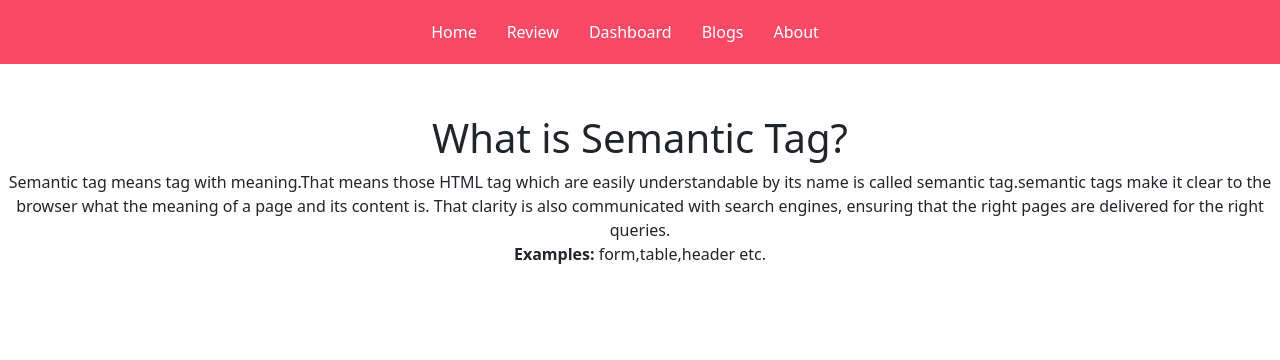
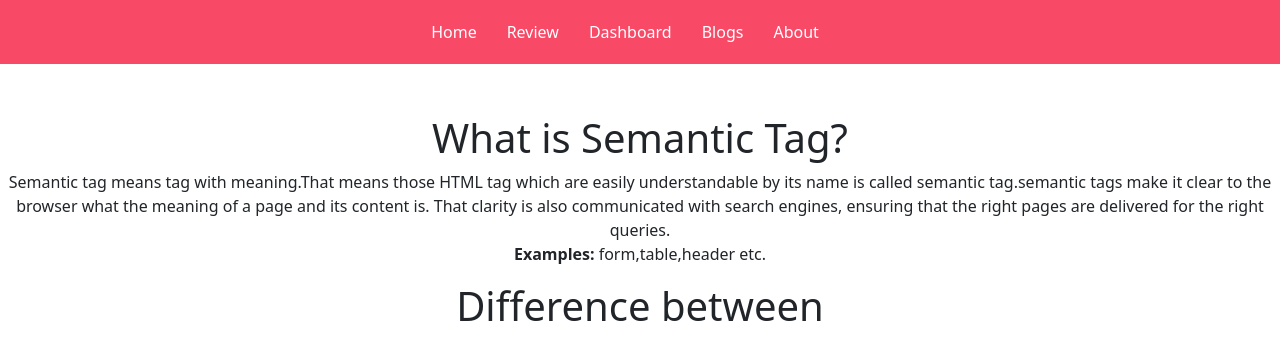
Before and after one commit to Yasmin-Akhter/Glow-up, a React (Create React App) app: page /blogs in a window 1280 px wide. Shown: the top 360 px of the page. Built offline with nearby package versions, Linux system fonts and the light colour scheme.

Commit message:
card added

```diff
--- a/src/Components/Blogs/Blogs.js
+++ b/src/Components/Blogs/Blogs.js
@@ -7,6 +7,8 @@ const Blogs = () => {
             <p>Semantic tag means tag with meaning.That means those HTML tag which are easily understandable by its name is  called semantic tag.semantic tags make it clear to the browser what the meaning of a page and its content is. That clarity is also communicated with search engines, ensuring that the right pages are delivered for the right queries. <br></br>
                 <strong> Examples: </strong>form,table,header etc.
             </p>
+
+            <h1>Difference between </h1>
         </div>
     );
 };
--- a/src/Components/Home/Home.js
+++ b/src/Components/Home/Home.js
@@ -2,11 +2,13 @@ import React from 'react';
 import { Button } from 'react-bootstrap';
 import { Link } from 'react-router-dom';
 import useReview from '../Hook/UseReview';
+import Review from '../Review/Review';
 import ReviewCard from '../ReviewCard/ReviewCard';
 import './Home.css';
 
 const Home = () => {
     const [reviewCart, setReviewCart] = useReview([]);
+    console.log(reviewCart);
     return (
         <div>
             <div className='title'>
@@ -28,10 +30,11 @@ const Home = () => {
 
             </div>
             <div>
-                <h1>WHAT PEOPLE SAY</h1>
-                {/* <div>
-                    <ReviewCard reviewCart={reviewCart} ></ReviewCard>
-                </div> */}
+
+                <div>
+
+                    <Review></Review>
+                </div>
                 <Link to="/review">
                     <Button variant='danger' className='py-2 my-5'> Load More Reviews</Button>
                 </Link>
```
Also changed, not shown: 1 other file (tests, documents, lock files or other folders).
